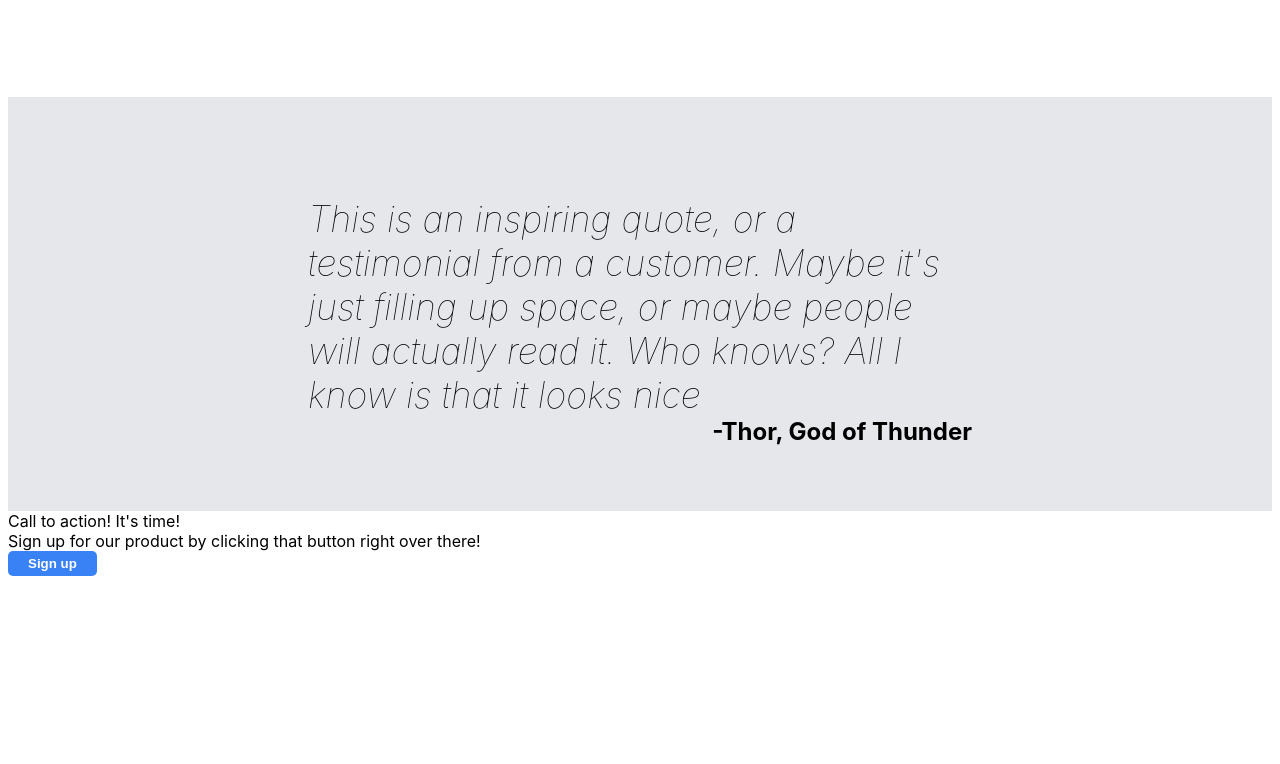
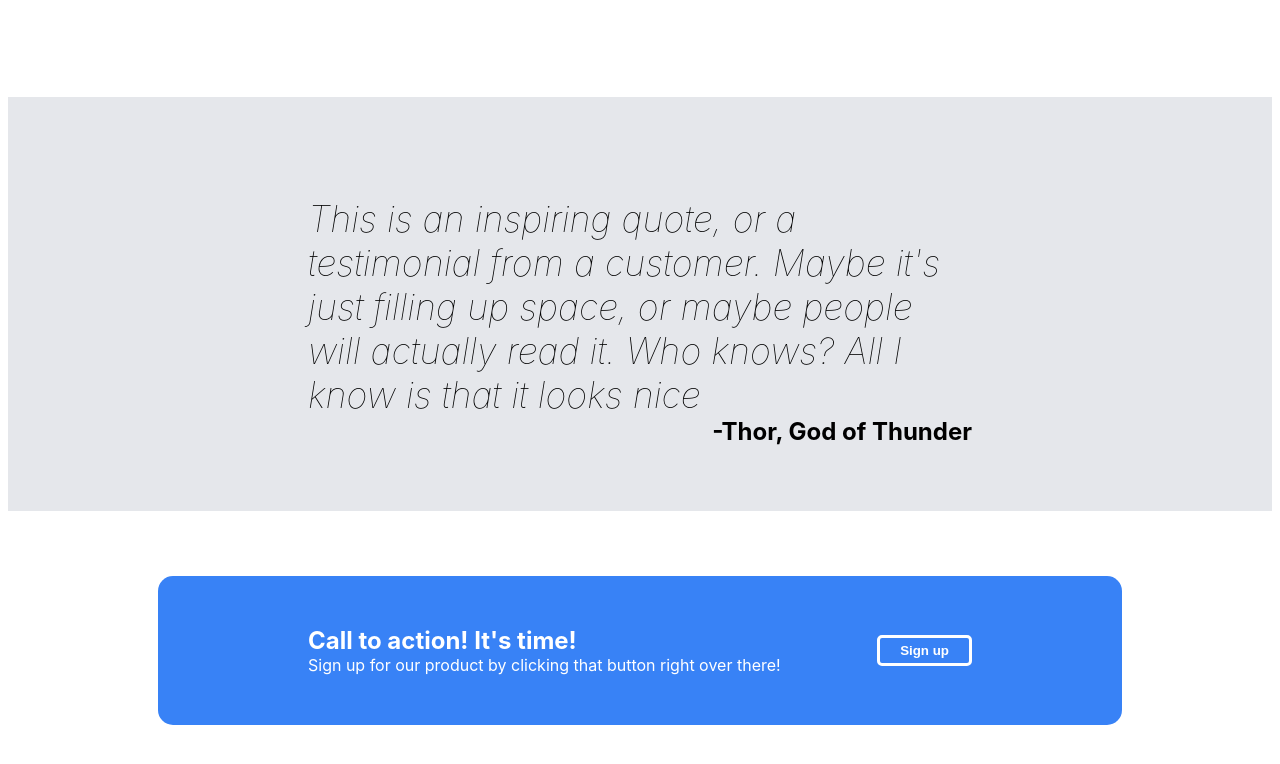
Before and after one commit to Heaviist/landing-page, a plain HTML site: page index.html in a window 1280 px wide. Shown: the part 850-1614 px from the top of the page. Before the commit the page ends 1434 px from the top, so only its background shows below. Drawn offline with Linux system fonts and the light colour scheme.

Commit message:
Add styles for CTA section

```diff
--- a/index.html
+++ b/index.html
@@ -64,8 +64,10 @@
 
   <div class="cta">
     <div class="cta-box">
-      <div class="cta-text-main">Call to action! It's time!</div>
-      <div class="cta-text-sub">Sign up for our product by clicking that button right over there!</div>
+      <div class="cta-left">
+        <div class="cta-text-main">Call to action! It's time!</div>
+        <div class="cta-text-sub">Sign up for our product by clicking that button right over there!</div>
+      </div>
       <button class="cta-button">Sign up</button>
     </div>
   </div>
--- a/styles.css
+++ b/styles.css
@@ -66,8 +66,7 @@ a,
   font-weight: bold;
   padding: 5px 20px;
   border-radius: 5px;
-  border: 1px;
-  border-color: white;
+  border: 3px solid white;
 }
 
 button:hover {
@@ -138,3 +137,22 @@ button:hover {
   font-style: italic;
   font-weight: lighter;
 }
+
+.cta {
+  padding: 65px 150px;
+}
+
+.cta-box {
+  background-color: #3882F6;
+  color: white;
+  padding: 50px 150px;
+  border-radius: 15px;
+  display: flex;
+  justify-content: space-between;
+  align-items: center;
+}
+
+.cta-text-main {
+  font-size: 24px;
+  font-weight: bold;
+}
```
